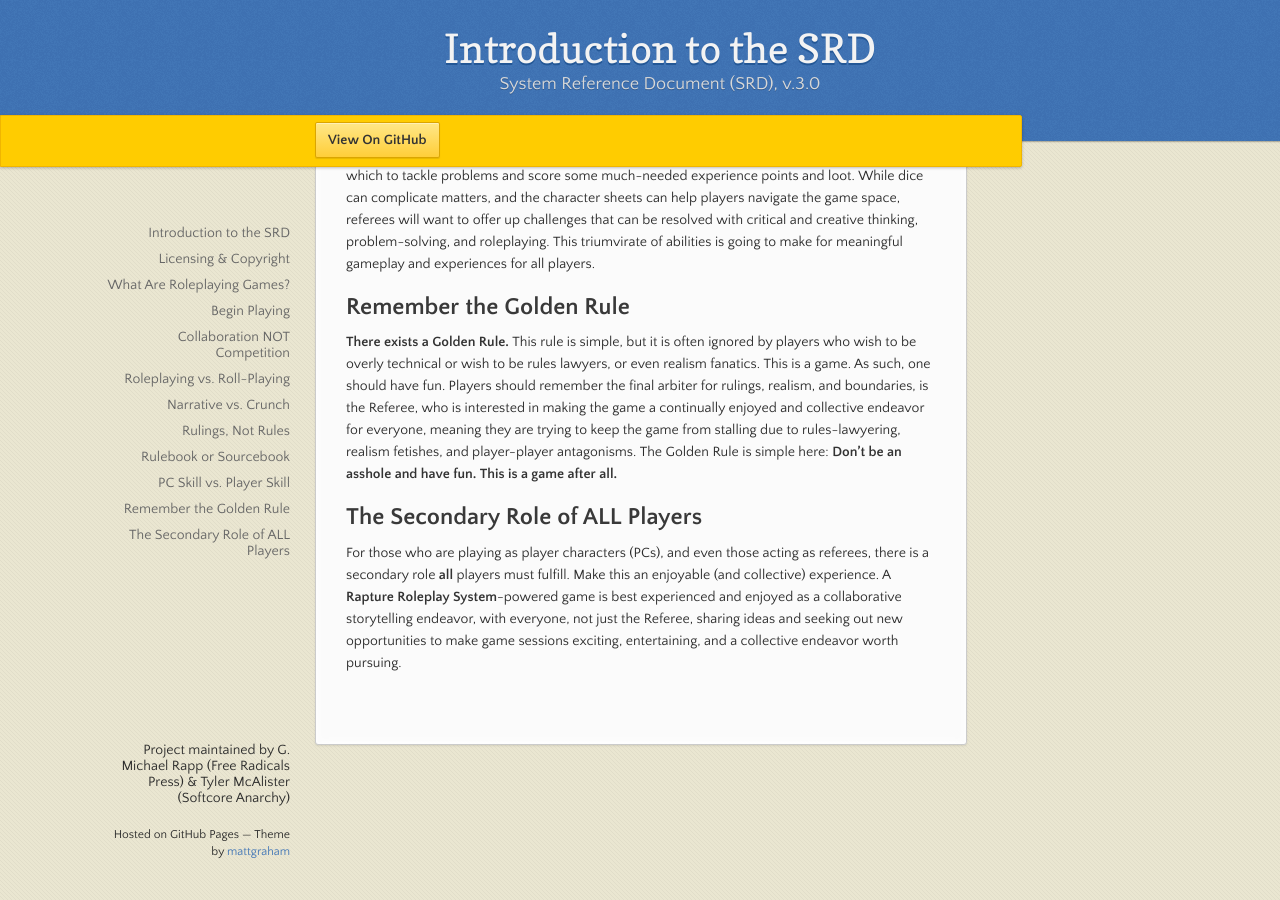
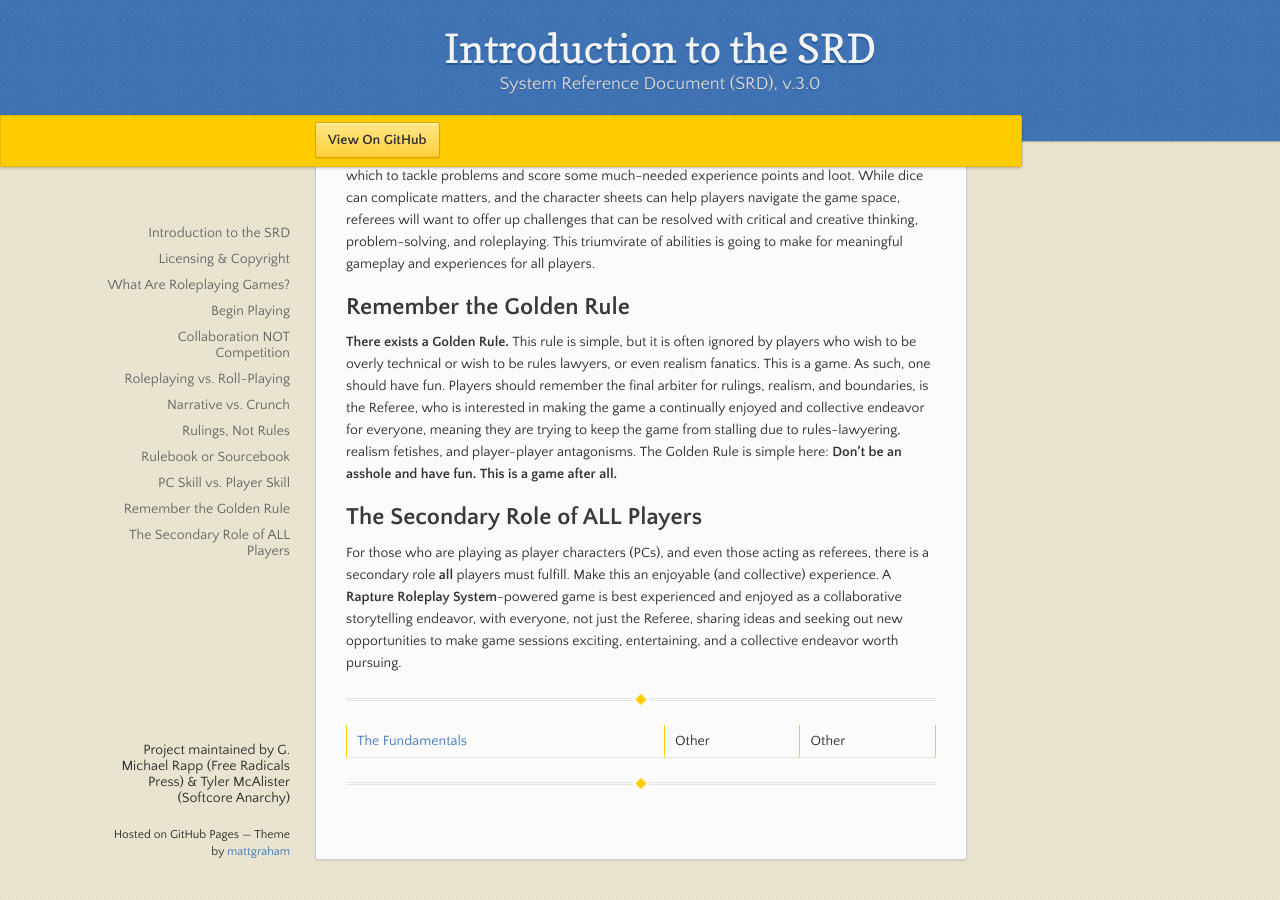
Before and after one commit to GMichaelRapp/rapture, a Jekyll site: the page built from index.md, in a window 1280 px wide and 900 px high, scrolled down 3722 px. Built offline with Jekyll 4.4.1, drawn with Linux system fonts in a browser that asks for light colours; our own code applies the rules of GitHub Pages for plain Markdown files.

Commit message:
Update index.md

```diff
--- a/index.md
+++ b/index.md
@@ -62,3 +62,9 @@ Player skill is a must for playing a **Rapture Roleplay System**-powered game. P
 
 ## The Secondary Role of ALL Players
 For those who are playing as player characters (PCs), and even those acting as referees, there is a secondary role **all** players must fulfill. Make this an enjoyable (and collective) experience. A **Rapture Roleplay System**-powered game is best experienced and enjoyed as a collaborative storytelling endeavor, with everyone, not just the Referee, sharing ideas and seeking out new opportunities to make game sessions exciting, entertaining, and a collective endeavor worth pursuing.
+
+---
+
+|[The Fundamentals]({% link fundamentals.md %})| Other | Other |
+
+---
```
